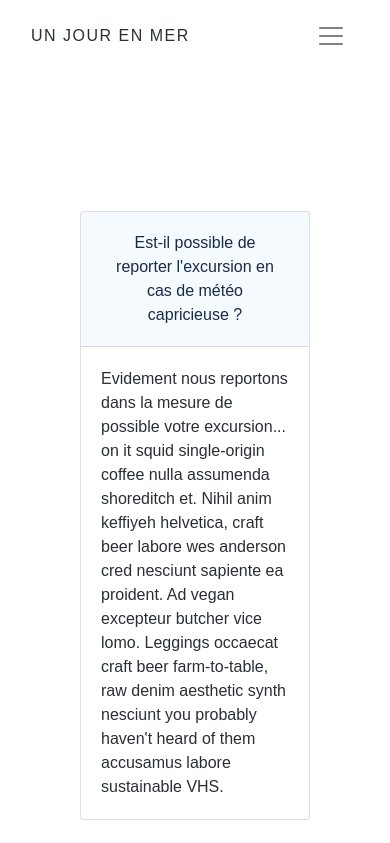
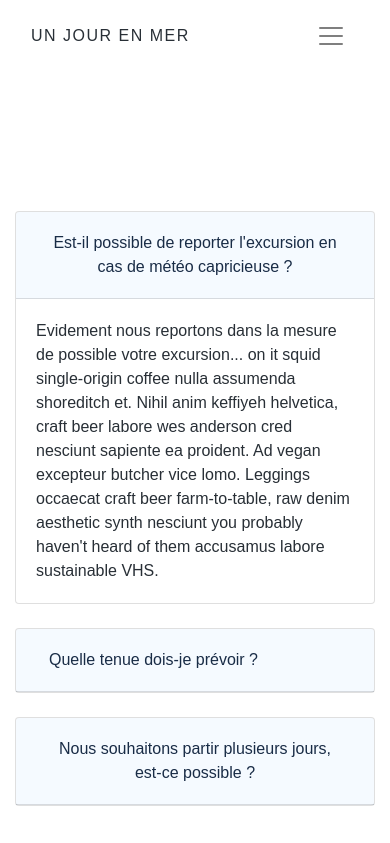
Before and after one commit to TocWebProject/un-jour-en-mer, a Vue app: page /faq in a window 390 px wide. Shown: the top 843 px of the page. Built offline with nearby package versions, Linux system fonts and the light colour scheme; a web font is replaced by a local one.

Commit message:
FAQ page -> col-12 faq container for mobile

```diff
--- a/src/components/Faq.vue
+++ b/src/components/Faq.vue
@@ -1,7 +1,7 @@
 <template>
     <TransitionAnimation></TransitionAnimation>
     <NavBlogAndFaq></NavBlogAndFaq>
-    <div ref="containerFaq" class="container-fluid col-8 faq-section">
+    <div ref="containerFaq" class="container-fluid col-xs-12 col-sm-8 faq-section">
         <div id="accordion">
             <div class="card">
                 <div class="card-header" id="headingOne">
```
